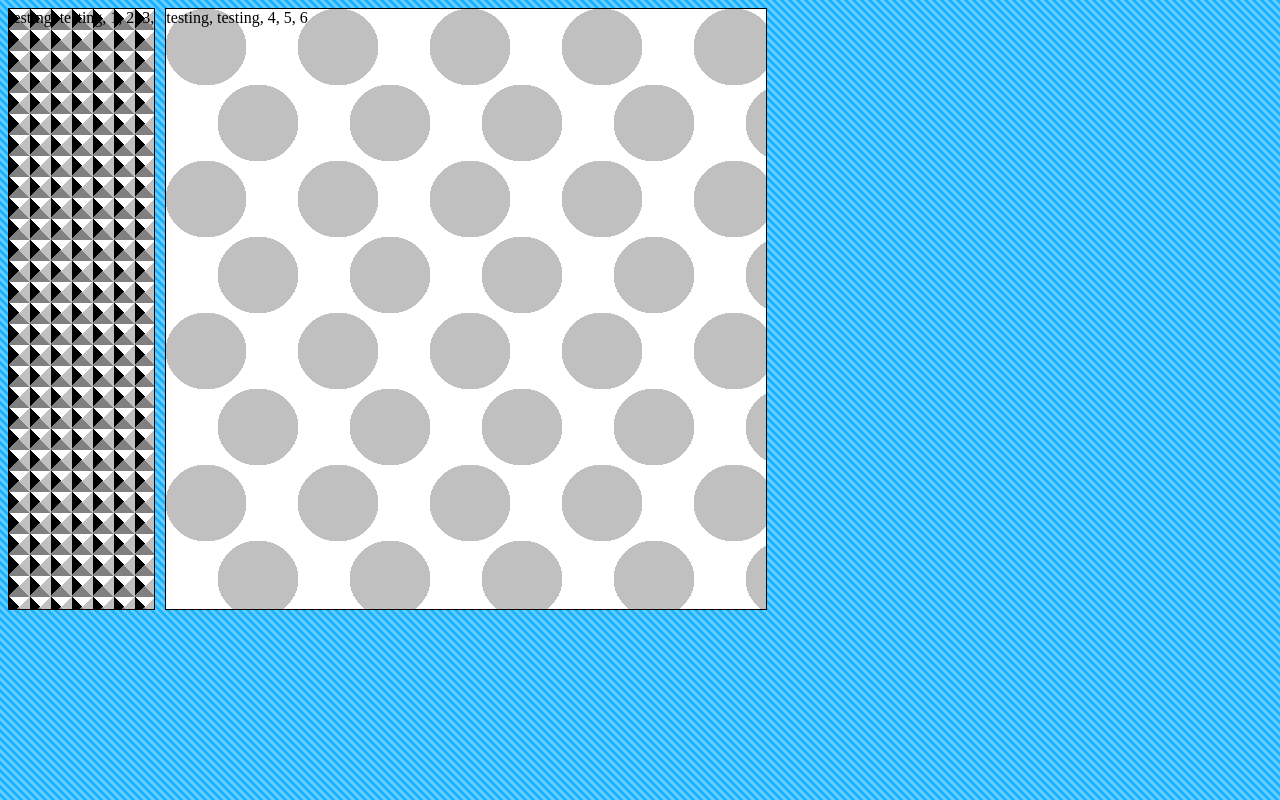
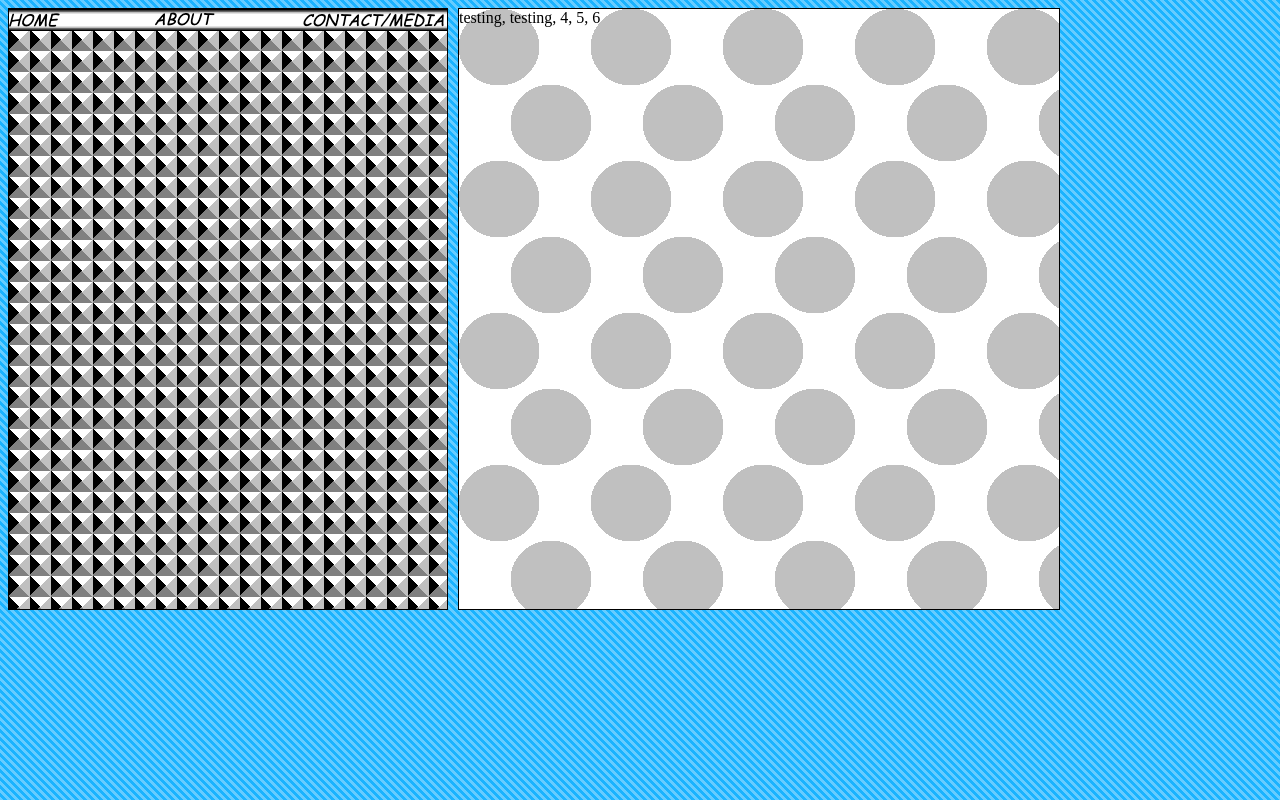
Before and after one commit to DeadBoxxes/bootleghub, a plain HTML site: page index.html in a window 1280 px wide. Drawn offline with Linux system fonts and the light colour scheme.

Commit message:
Update index.html

```diff
--- a/index.html
+++ b/index.html
@@ -23,6 +23,6 @@
  </style>
 </head>
 <body>
- <div class="sidebar">testing, testing, 1, 2, 3,</div>
+ <div class="sidebar"><a href=""><img src="homebx.png"></a><a href=""><img src="aboutbx.png"></a><a href=""><img src="con_medbx.png"></a></div>
  <div class="showcase">testing, testing, 4, 5, 6</div>
 </body>
```
